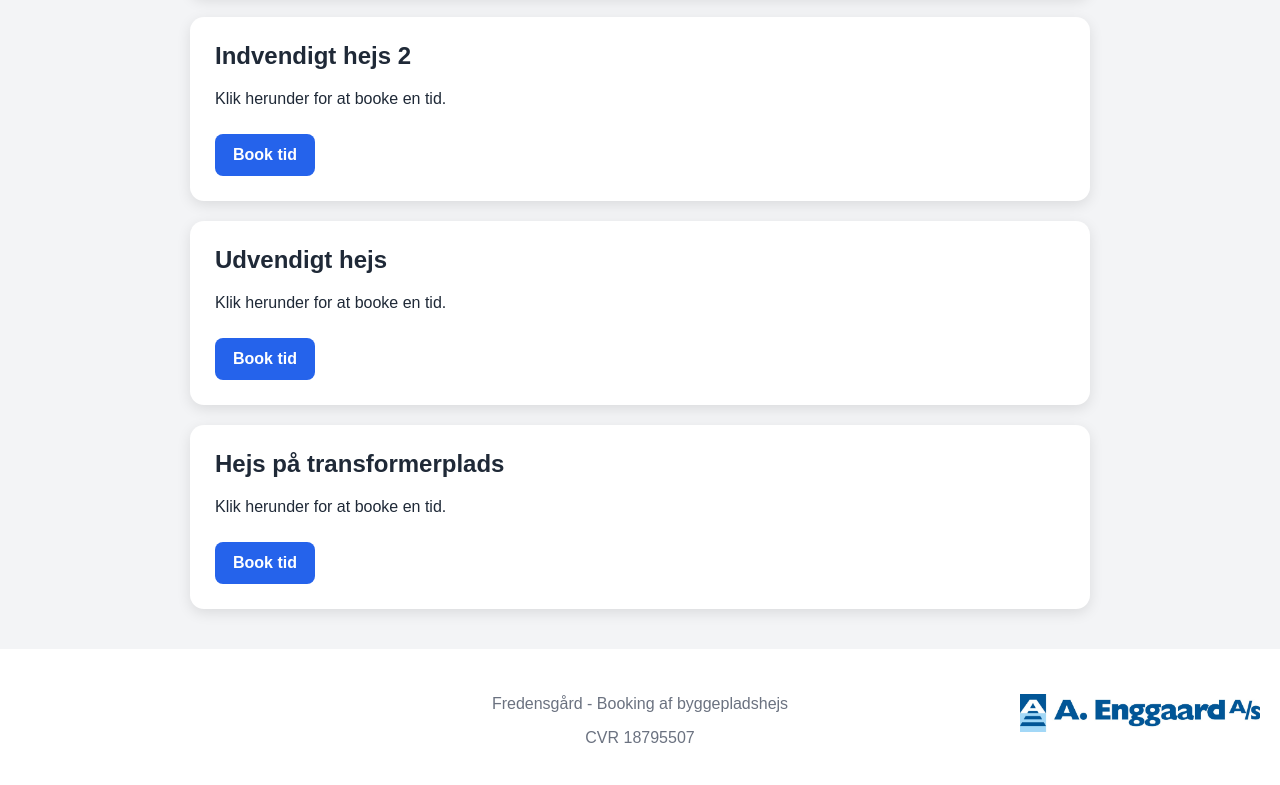
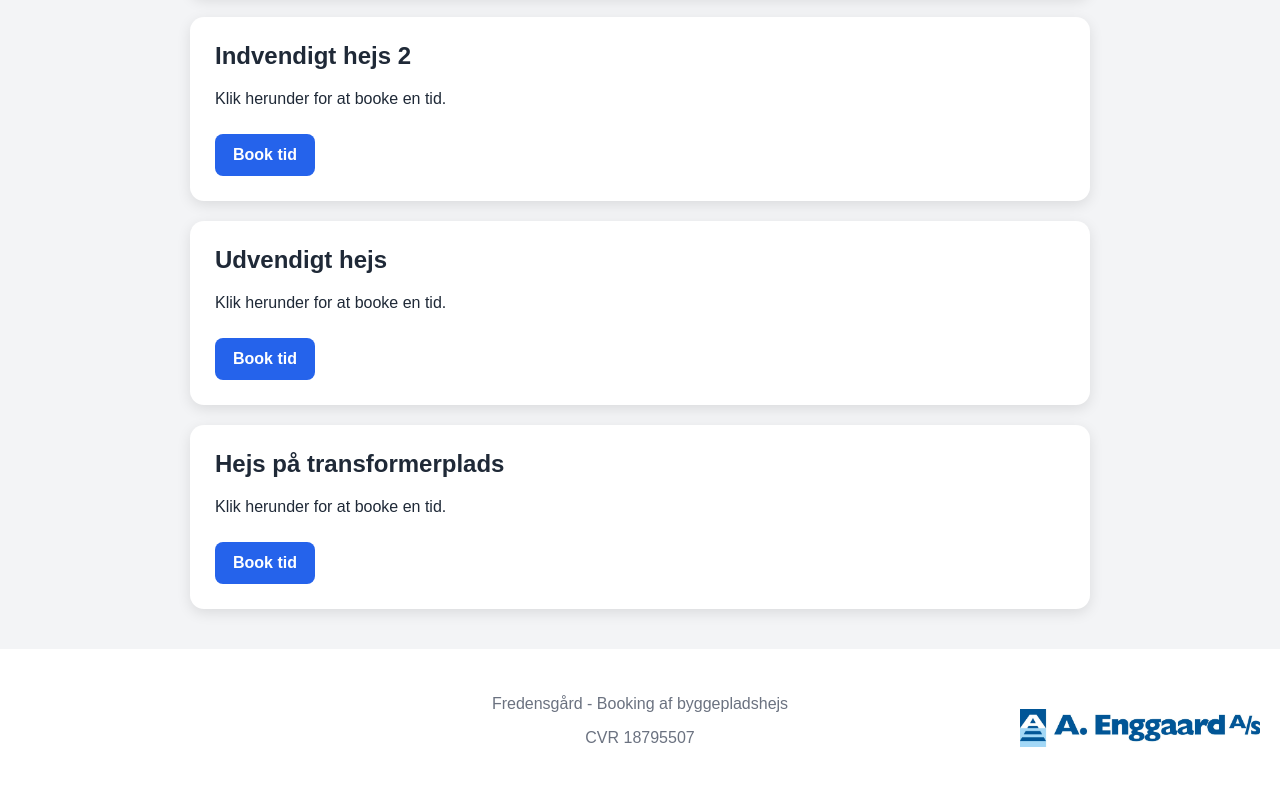
Before and after one commit to carlemilhansen8/fredensgaard-booking, a plain HTML site: page index.html in a window 1280 px wide. Shown: the part 535-1320 px from the top of the page. Drawn offline with Linux system fonts and the light colour scheme.

Commit message:
Update styles.css

```diff
--- a/styles.css
+++ b/styles.css
@@ -90,7 +90,7 @@ footer::after {
 
     position: absolute;
     right: 20px;
-    bottom: 20px;
+    bottom: 5px;
 
     width: 240px;
     height: 120px;
```
